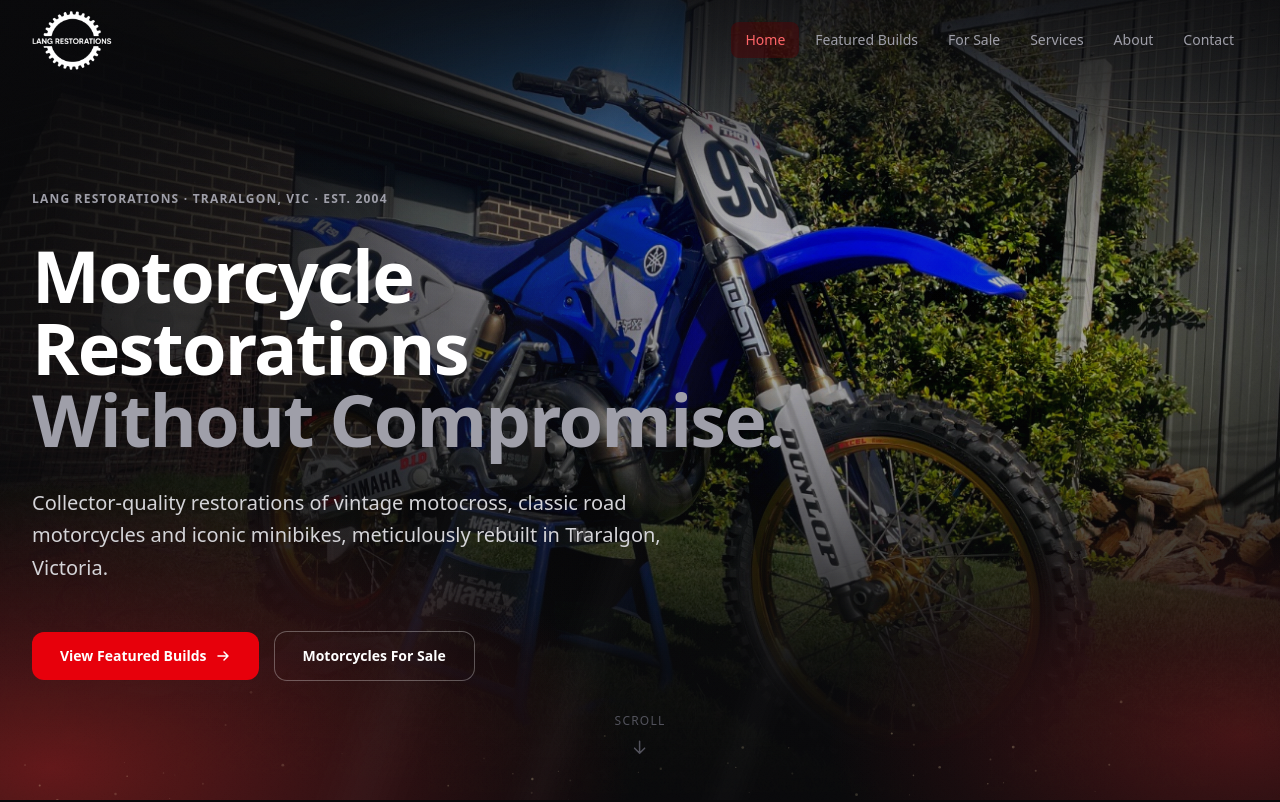
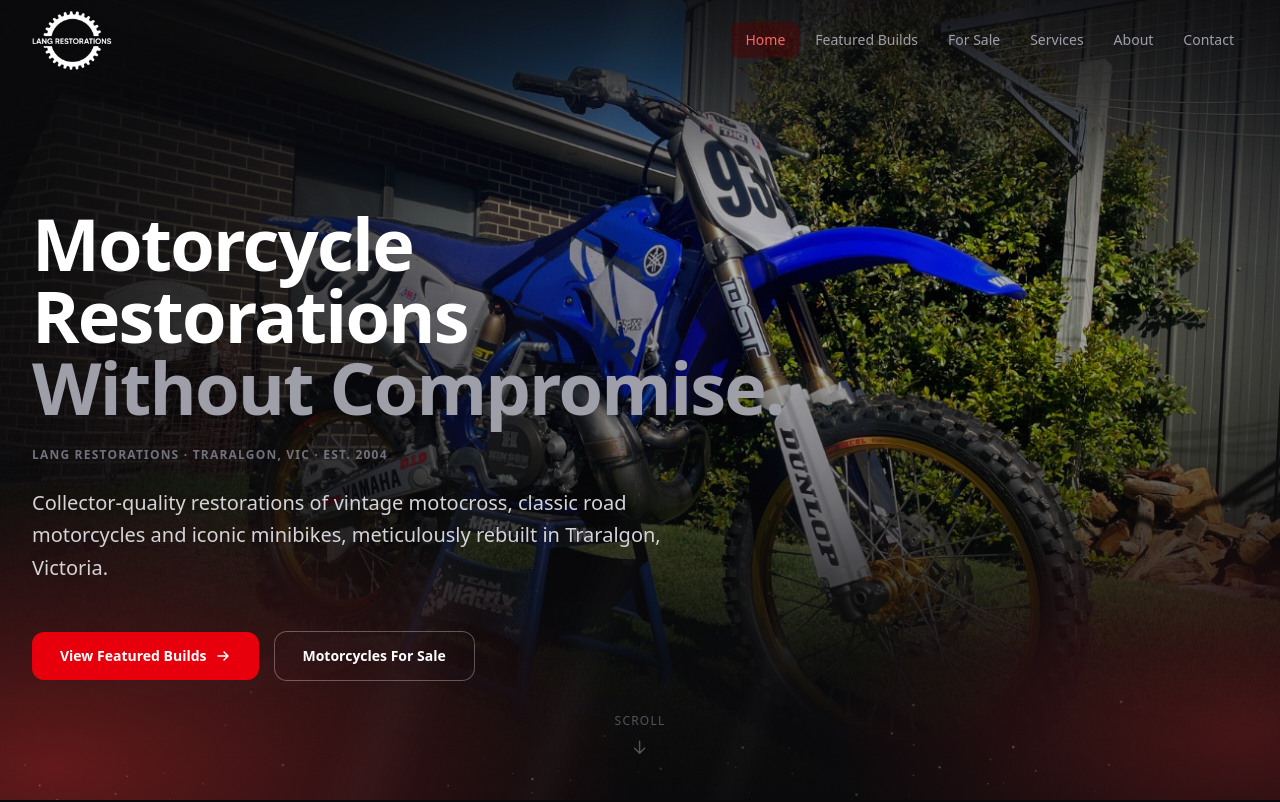
Before and after one commit to Boatsy007/Langlang2, a React (Vite) app: page / in a window 1280 px wide. Shown: the top 802 px of the page. Built offline with nearby package versions, Linux system fonts and the light colour scheme.

Commit message:
Move hero tagline below heading so it sits lower on the page

```diff
--- a/src/components/CinematicHero.tsx
+++ b/src/components/CinematicHero.tsx
@@ -281,18 +281,18 @@ export function CinematicHero({ src }: { src: string }) {
 
       {/* ── Hero content ──────────────────────────────────────────────────────── */}
       <div className="relative max-w-7xl mx-auto px-4 sm:px-6 lg:px-8 w-full">
-        <p className="text-xs font-semibold uppercase tracking-widest text-zinc-400 mb-8">
-          {business.name} · {business.suburb}, {business.state} · Est.{' '}
-          {business.established}
-        </p>
-
-        <h1 className="text-5xl sm:text-7xl lg:text-6xl xl:text-7xl 2xl:text-8xl font-bold text-white tracking-tight leading-none mb-8 max-w-5xl">
+        <h1 className="text-5xl sm:text-7xl lg:text-6xl xl:text-7xl 2xl:text-8xl font-bold text-white tracking-tight leading-none mb-6 max-w-5xl">
           Motorcycle
           <br />
           Restorations
           <br />
           <span className="text-zinc-400">Without Compromise.</span>
         </h1>
+
+        <p className="text-xs font-semibold uppercase tracking-widest text-zinc-500 mb-6">
+          {business.name} · {business.suburb}, {business.state} · Est.{' '}
+          {business.established}
+        </p>
 
         <p className="text-lg sm:text-xl text-zinc-300 max-w-2xl leading-relaxed mb-12">
           Collector-quality restorations of vintage motocross, classic road motorcycles and iconic
```
